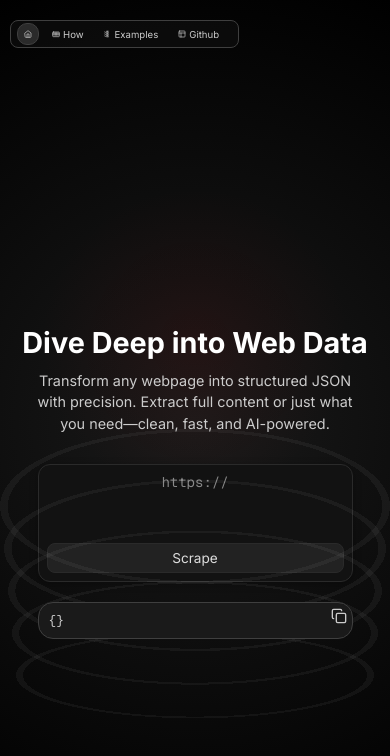
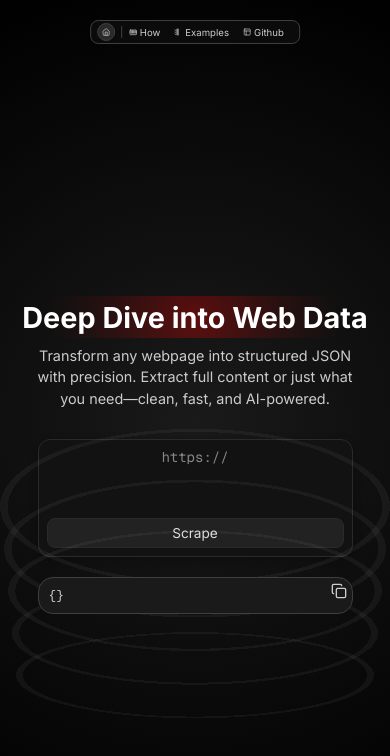
Before and after one commit to Arnav-SAI/WebScraper, a website: page public/index.html in a window 390 px wide. Both pictures are taken after a click on the button "Scrape". Drawn offline with nearby package versions, Linux system fonts and the light colour scheme.

Commit message:
Update index.html

```diff
--- a/public/index.html
+++ b/public/index.html
@@ -87,7 +87,8 @@
         display: flex;
         position: fixed;
         top: 20px;
-        left: 20px; /* Fixed position from the left */
+        left: 50%; /* Centered on desktop */
+        transform: translateX(-50%);
         padding: 5px;
         border: 1px solid #3f3f3f;
         border-radius: 15px;
@@ -152,25 +153,26 @@
         margin-bottom: 10px;
         font-family: "Inter", sans-serif;
         position: relative;
+        display: inline-block; /* To fit the content */
       }
 
+      /* Red accent for the entire heading */
       .heading::before {
         content: "";
         position: absolute;
         top: 50%;
         left: 50%;
         transform: translate(-50%, -50%);
-        width: 80vw;
-        height: 80vw;
-        max-width: 800px;
-        max-height: 800px;
+        width: 120%;
+        height: 120%;
         background: radial-gradient(
           circle at center,
-          rgba(150, 0, 0, 0.1) 0%,
-          rgba(150, 0, 0, 0.05) 30%,
+          rgba(255, 0, 0, 0.3) 0%, /* Stronger red at the center */
+          rgba(255, 0, 0, 0.1) 40%,
           transparent 70%
         );
         z-index: -1;
+        pointer-events: none;
       }
 
       .description {
@@ -333,16 +335,23 @@
       /* Responsive Design */
       @media (max-width: 768px) {
         body {
-          padding-top: 60px; /* Reduced to account for smaller navbar height */
+          padding-top: 0; /* Remove padding since navbar is not fixed */
         }
 
         .navbar {
           flex-direction: row; /* Horizontal layout on mobile */
-          justify-content: space-between; /* Space out the two items */
+          justify-content: space-between; /* Space out the items */
           width: auto; /* Allow navbar to size based on content */
           padding: 5px 10px; /* Adjusted padding for horizontal layout */
+          position: absolute; /* Scrolls with the page */
           top: 20px;
-          left: 20px;
+          left: 50%; /* Center on mobile */
+          transform: translateX(-50%); /* Center on mobile */
+          transition: transform 0.3s ease-in-out; /* Smooth transition for show/hide */
+        }
+
+        .navbar.hidden {
+          transform: translateX(-50%) translateY(-100%); /* Hide by moving up, keeping centered */
         }
 
         .navbar.compact {
@@ -350,17 +359,24 @@
           border-radius: 10px;
         }
 
+        /* Remove the desktop-only restriction to show all items */
+        .desktop-only {
+          display: flex; /* Show all items on mobile */
+        }
+
         .nav-item {
-          margin-right: 10px; /* Space between items */
+          margin-right: 8px; /* Reduced space between items */
           margin-bottom: 0; /* Remove vertical spacing */
           width: auto; /* Allow items to size based on content */
           justify-content: center;
+          padding: 0 8px; /* Reduced padding for mobile */
+          height: 25px; /* Smaller height */
         }
 
         .navbar.compact .nav-item {
-          margin-right: 8px;
-          height: 25px;
-          padding: 0 8px;
+          margin-right: 6px;
+          height: 20px;
+          padding: 0 6px;
         }
 
         .nav-item:last-child {
@@ -368,7 +384,7 @@
         }
 
         .nav-item .icon {
-          width: 12px;
+          width: 12px; /* Scaled down for mobile */
           height: 12px;
         }
 
@@ -388,11 +404,12 @@
         }
 
         .separator {
-          display: none; /* Already hidden, kept for clarity */
+          height: 14px; /* Scaled down for mobile */
+          margin: 0 3px;
         }
 
         .main-content {
-          margin-top: 80px; /* Adjusted for smaller navbar height */
+          margin-top: 80px; /* Adjusted for navbar height when visible */
         }
 
         .heading {
@@ -438,14 +455,15 @@
       }
 
       @media (max-width: 480px) {
-        body {
-          padding-top: 50px; /* Further reduced for smaller screens */
-        }
-
         .navbar {
           padding: 4px 8px;
           top: 20px;
-          left: 10px;
+          left: 50%; /* Center on smaller screens */
+          transform: translateX(-50%);
+        }
+
+        .navbar.hidden {
+          transform: translateX(-50%) translateY(-100%);
         }
 
         .navbar.compact {
@@ -454,15 +472,15 @@
         }
 
         .nav-item {
-          height: 28px;
-          padding: 0 8px;
-          margin-right: 8px;
+          height: 22px;
+          padding: 0 6px;
+          margin-right: 6px;
         }
 
         .navbar.compact .nav-item {
-          height: 22px;
-          padding: 0 6px;
-          margin-right: 6px;
+          height: 18px;
+          padding: 0 4px;
+          margin-right: 4px;
         }
 
         .nav-item .icon {
@@ -483,6 +501,11 @@
         .navbar.compact .nav-item .nav-text {
           font-size: 0.6rem;
           margin-left: 3px;
+        }
+
+        .separator {
+          height: 12px;
+          margin: 0 2px;
         }
 
         .main-content {
@@ -622,7 +645,7 @@
       </a>
     </nav>
     <main class="main-content">
-      <h1 class="heading">Dive Deep into Web Data</h1>
+      <h1 class="heading">Deep Dive into Web Data</h1>
       <p class="description">
         Transform any webpage into structured JSON with precision. Extract full
         content or just what you need—clean, fast, and AI-powered.
@@ -692,6 +715,23 @@
           const isMobile = window.innerWidth <= 768;
           if (isMobile) {
             navbar.classList.add("compact");
+          }
+        });
+
+        // Scroll-based show/hide for navbar on mobile
+        let lastScrollTop = 0;
+        window.addEventListener("scroll", () => {
+          const isMobile = window.innerWidth <= 768;
+          if (isMobile) {
+            let currentScrollTop = window.pageYOffset || document.documentElement.scrollTop;
+            if (currentScrollTop > lastScrollTop) {
+              // Scrolling down
+              navbar.classList.add("hidden");
+            } else {
+              // Scrolling up
+              navbar.classList.remove("hidden");
+            }
+            lastScrollTop = currentScrollTop <= 0 ? 0 : currentScrollTop;
           }
         });
 
```
